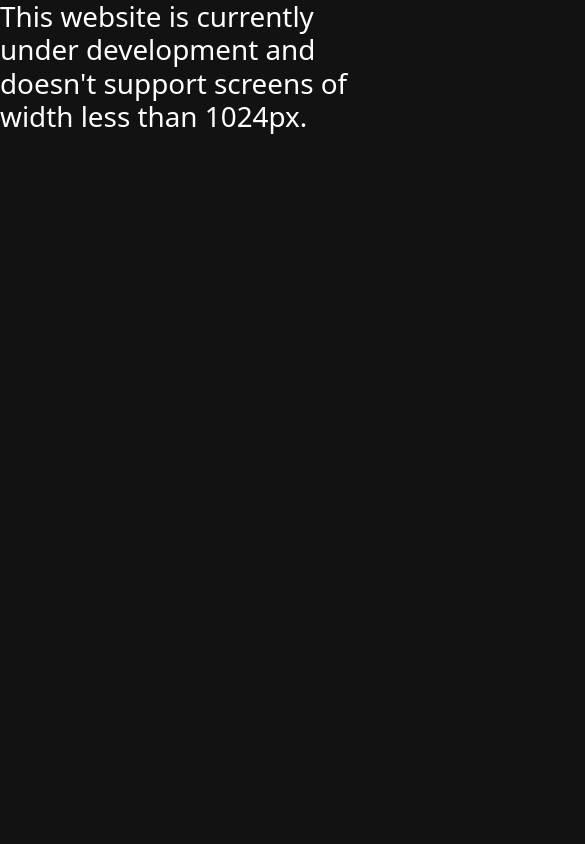
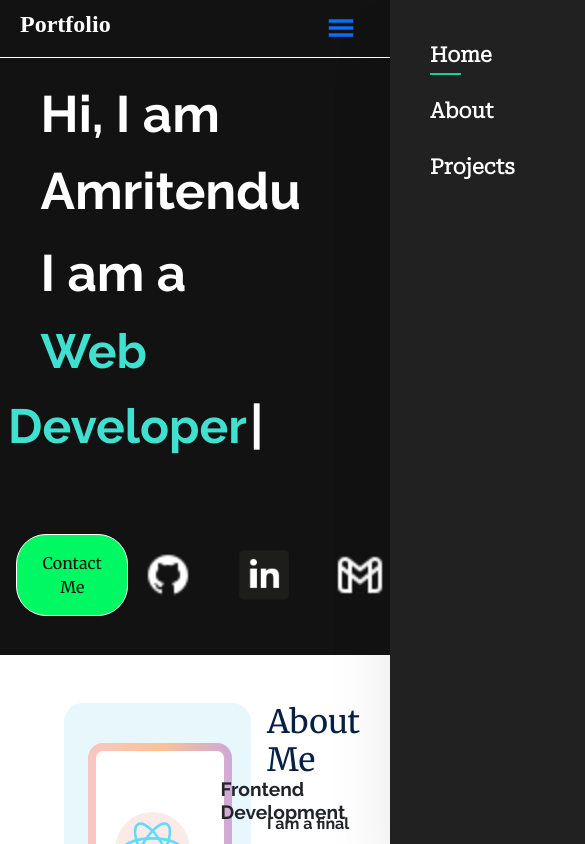
Before and after one commit to ItzAmrit2002/Portfolio, a React (Create React App) app: page / in a window 390 px wide. Shown: the top 844 px of the page, 585 px wide, since content can reach past the window. Built offline with nearby package versions, Linux system fonts and the light colour scheme; a small style sheet from the web is missing; a web font is replaced by a local one.

Commit message:
nav and home resp

```diff
--- a/package.json
+++ b/package.json
@@ -16,6 +16,7 @@
     "imagehover.css": "^2.0.0",
     "react": "^18.1.0",
     "react-dom": "^18.1.0",
+    "react-icons": "^4.12.0",
     "react-intersection-observer": "^9.1.0",
     "react-lottie": "^1.2.3",
     "react-router-dom": "^6.3.0",
--- a/src/App.css
+++ b/src/App.css
@@ -45,4 +45,5 @@
 
 body {
   background: #121212;
+  margin: 0;
 }
--- a/src/App.js
+++ b/src/App.js
@@ -26,8 +26,7 @@ function App() {
   return (
     <Router>
     <div className="app">
-      {window.innerWidth > 1024 || home_content ? (
-      <>
+
        <Navbar/>
         <Home/>
         <About/>
@@ -38,10 +37,9 @@ function App() {
 
 
         </Routes>
-      </>)
-      : (<h1 style={{color: "white"}}>This website is currently under development and doesn't support
-      screens of width less than 1024px.</h1>)
-    }
+
+
+
 
 
 
--- a/src/components/About.jsx
+++ b/src/components/About.jsx
@@ -9,7 +9,7 @@ import web3 from '../assets/web3.json'
 
 const squareVariants = {
     visible: { opacity: 1, y: 0, transition: {delay:1.5, duration: 1 } },
-    hidden: { opacity: 0, y: "-100%"}
+    hidden: { opacity: 0, y: "-45%"}
   };
 const newVariants = {
   visible: {opacity: 1, scale: 1},
--- a/src/components/Home.css
+++ b/src/components/Home.css
@@ -119,13 +119,13 @@
     }
     .media__images{
         object-fit: contain;
-        width: 3.5vw;
+        width: 6rem;
         padding: 1rem;
         cursor: pointer;
     }
     .media__images2{
         object-fit: contain;
-        width: 4.5vw;
+        width: 5rem;
         padding: 1rem;
         cursor: pointer;
     }
@@ -135,3 +135,116 @@
     }
 
   }
+  /* @media (min-width: 768px) and (max-width: 1204px){
+    .home__right{
+        height: 0;
+        display: none;
+        width: 0;
+    }
+    .home__left span {
+        font-size: 1.5rem;
+        margin: 2px;
+        margin-left: 1rem;
+        padding: 0.5px;
+        font-family: Raleway;
+    }
+
+    .Typewriter__wrapper {
+
+        color: turquoise;
+        font-weight: 600;
+        font-size: 1.8rem !important;
+    }
+  } */
+  @media (min-width: 950px) and (max-width: 1103px)
+  {
+    .home__left span{
+        font-size: 40px;
+        margin-left: 1rem;
+        padding: 0.5px;
+        font-family: Raleway;
+    }
+    .Typewriter__wrapper
+    {
+        font-size: 43px !important;
+    }
+    .media__images{
+        width: 4rem;
+    }
+    .media__images2{
+        width: 6rem;
+    }
+    .button{
+        font-size: 1rem;
+    }
+
+  }
+  @media (min-width: 768px) and (max-width: 949px){
+    .home__left span{
+        font-size: 37px;
+        margin-left: 1rem;
+        padding: 0.5px;
+        font-family: Raleway;
+    }
+    .Typewriter__wrapper
+    {
+        font-size: 40px !important;
+    }
+    .home{
+        justify-content: space-between;
+    }
+    .home__left{
+        margin-right: 0;
+    }
+    .home__right{
+        margin-left: 0;
+    }
+    .media__images{
+        width: 3rem;
+    }
+    .media__images2{
+        width: 5rem;
+    }
+    .button{
+        font-size: 1rem;
+    }
+  }
+  @media (max-width: 767px)
+  {
+    .home__left{
+        margin:1rem 0.5rem;
+        width: 100%;
+    }
+    .home__right{
+        height: 0;
+        display: none;
+        width: 0;
+    }
+    .home__left span{
+        font-size: 3.2rem;
+        padding: 0.5px;
+        font-family: Raleway;
+    }
+    .home{
+        display: block;
+        align-items: flex-start;
+        width: 100%;
+    }
+    .Typewriter__wrapper
+    {
+        font-size: 3rem !important;
+    }
+    .elements{
+        margin: 0.5rem;
+    }
+    .media__images{
+        width: 5rem;
+    }
+    .media__images2{
+        width: 7rem;
+    }
+    .button{
+        font-size: 1rem;
+    }
+
+  }
--- a/src/components/Home.jsx
+++ b/src/components/Home.jsx
@@ -30,15 +30,34 @@ const Home = () => {
         {
             setWidth(650)
         }
-
-        window.addEventListener("resize", () => {
-        if(window.innerWidth < 1400)
+        else if(window.innerWidth < 1401 && window.innerWidth > 1103)
         {
             setWidth(420)
         }
+        else if(window.innerWidth < 1104 && window.innerWidth > 949)
+        {
+            setWidth(350)
+        }
+        else{
+            setWidth(300)
+        }
+
+        window.addEventListener("resize", () => {
+
         if(window.innerWidth > 1400)
         {
             setWidth(650)
+        }
+        else if(window.innerWidth < 1401 && window.innerWidth > 1103)
+        {
+            setWidth(420)
+        }
+        else if(window.innerWidth < 1104 && window.innerWidth > 949)
+        {
+            setWidth(350)
+        }
+        else{
+            setWidth(300)
         }
           });
       }, []);
@@ -58,7 +77,7 @@ const Home = () => {
             </span>
             <Typewriter
                 options={{
-                    strings: ['Student', 'Web Developer', 'Blockchain Enthusiast'],
+                    strings: ['Student', 'Web Developer', 'ML Enthusiast'],
                     autoStart: true,
                     loop: true,
                     pauseFor: 2000,
--- a/src/components/Navbar.css
+++ b/src/components/Navbar.css
@@ -1,21 +1,33 @@
+/* nav{
+    width: 100%;
+    margin: 0;
+} */
 .navbar {
+    border-bottom: 1px solid #ffffff;
     display: flex;
-    align-items: center;
-    padding: 0;
-    margin: 0;
-    justify-content: space-between;
-    margin: 1.5rem 0;
-    padding-left: 1rem;
-    padding-bottom: 1rem;
-    border-bottom: 1px solid #ffffff;
-    max-height: 10vh;
+  align-items: center;
+  justify-content: space-between;
+  margin: 0;
+  padding: 10px;
+  width: 100%;
+  max-height: 13vh ;
 }
 
-.navbar__container ul{
+.navbar__container{
     display: flex;
     list-style: none;
+
+    align-items: center;
+    justify-content: space-between;
+    margin: 0;
+    padding: 1rem;
+
+    color: #ffffff;
+
 }
-
+.hamburger-menu{
+    display: none;
+}
 .navbar__resume{
     margin: 0 10px;
     display: flex;
@@ -61,11 +73,12 @@
 
 
 
-.navbar__container ul li {
+.navbar__container li {
     padding: 0px 15px;
     margin: 0px 10px;
     cursor: pointer;
     font-size: 1rem;
+    position: relative;
     font-weight: 650;
     transition: font-size 1.5s;
     display: flex;
@@ -75,7 +88,7 @@
     font-family: Roboto Serif;
     color: #ffffff;
 }
-.navbar__container ul li a {
+.navbar__container li a {
     text-decoration: none;
     color: #ffffff;
 }
@@ -86,22 +99,104 @@
 }
 
 
-.navbar__container ul li:hover{
+.navbar__container li:hover{
     font-size: 1.1rem;
 
 
 }
 
-.navbar__container ul li > .bar
+.navbar__container li > .bar
 {
     transition: width 2s, height 2s, background-color 1s, margin-top 1.5s;
 }
 
 
-.navbar__container ul li:hover > .bar {
+.navbar__container li:hover > .bar {
     width: 4px;
     height: 4px;
     background-color: turquoise;
     margin-top: 3px;
     border-radius: 50%;
 }
+
+@media (max-width: 769px){
+
+    .hamburger-menu{
+        display: block;
+        margin-right: 25px;
+    }
+    .contact_span{
+        height: 0;
+        display: none;
+    }
+
+
+      .navbar__container {
+        display: flex;
+    flex-direction: column;
+    align-items: flex-start;
+    justify-content: flex-start;
+    position: fixed;
+    z-index: 10;
+    top: 0vh;
+    right: -300px;
+    width: 300px;
+    height: 100vh;
+    /* background: #060621cd; */
+    background-color: rgba(33, 33, 33, 1);
+    box-shadow: 0 40px 60px rgba(0, 0, 0, 0.1);
+    padding: 40px 0 0 10px;
+    transition: 0.3s ease-in-out;
+      }
+
+      .navbar__container.active{
+        right: 0px;
+      }
+      .navbar__container li {
+        list-style: none;
+        padding: 0 20px;
+        position: relative;
+        margin-bottom: 25px;
+      }
+      .navbar__container li a {
+        text-decoration: none;
+        font-size: 1.3rem;
+        font-weight: 600;
+        color: #fff;
+        transition: 0.3s ease-in-out;
+    }
+
+    .navbar__container ul li ScrollLink{
+        text-decoration: none;
+        font-size: 1.3rem;
+        font-weight: 600;
+        color: #fff;
+        transition: 0.3s ease-in-out;
+    }
+
+
+    .navbar__container li:hover, .navbar__container li:active{
+        color: #17cf97;
+    }
+    .navbar__container li a:hover::after,
+    .navbar__container li a.active::after {
+        content: "";
+        width: 30%;
+        height: 2px;
+        background: #17cf97;
+        position: absolute;
+        bottom: -4px;
+        left: 20px;
+}
+    #cross{
+        align-items: flex-end;
+        right: -200px;
+        color: #17cf97;
+
+}
+
+    .navbar__container li > .bar
+    {
+        display: none;
+    }
+}
--- a/src/components/Navbar.jsx
+++ b/src/components/Navbar.jsx
@@ -3,6 +3,9 @@ import './Navbar.css'
 import { useAnimation, motion } from "framer-motion";
 import { useInView } from "react-intersection-observer";
 import {Link} from 'react-scroll'
+import { useState } from 'react';
+import { GiHamburgerMenu } from "react-icons/gi";
+import { FaRegWindowClose } from "react-icons/fa";
 
 const squareVariants = {
     visible: { opacity: 1, y: 0, transition: {delay:0.2, duration: 1 } },
@@ -12,6 +15,7 @@ const Navbar = () => {
 
     const controls = useAnimation();
     const [ref, inView] = useInView();
+    const [showMediaIcons, setShowMediaIcons] = useState(false);
     useEffect(() => {
       if (inView) {
         controls.start("visible");
@@ -22,8 +26,10 @@ const Navbar = () => {
       }
     }, [controls, inView]);
   return (
-      <nav>
-    <motion.div className='navbar'
+
+        <div className="navbar">
+
+      <motion.div
     ref={ref}
     animate={controls}
     initial="hidden"
@@ -32,9 +38,13 @@ const Navbar = () => {
         <span className='navbar__resume'>
             <h4 className='portfolio'>Portfolio</h4>
         </span>
+        </motion.div>
 
-        <div className='navbar__container'>
-            <ul>
+        <div>
+            <ul className={showMediaIcons? "navbar__container active" : "navbar__container"}>
+                {showMediaIcons && <li id='cross'>
+                    <FaRegWindowClose size={28} onClick={() => setShowMediaIcons(!showMediaIcons)}/>
+                </li>}
                 <li>
                     <Link to="home" spy={true} smooth={true} offset={-100} duration={750}>Home</Link>
                     <div className='bar'></div>
@@ -47,16 +57,26 @@ const Navbar = () => {
                     <Link to="projects" spy={true} smooth={true} offset={-10} duration={750}>Projects</Link>
                     <div className='bar'></div>
                 </li>
+                {showMediaIcons && <li>
+                    <Link to="contact" spy={true} smooth={true} offset={-10} duration={750}>Contact</Link>
+                    <div className='bar'></div>
+                </li>}
 
             </ul>
+
         </div>
+        <div className="hamburger-menu">
+            <a href="#" onClick={() => setShowMediaIcons(!showMediaIcons)}>
+              <GiHamburgerMenu size={28}/>
+            </a>
+          </div>
 
-        <span>
+        <span className='contact_span'>
         <Link to="contact" spy={true} smooth={true} offset={50} duration={750}><h4 className='c_button'>Contact</h4></Link>
 
         </span>
-    </motion.div>
-    </nav>
+        </div>
+
   )
 }
 
--- a/src/components/Project.css
+++ b/src/components/Project.css
@@ -10,7 +10,7 @@
     display: flex;
     justify-content: space-between;
     align-items: center;
-    max-width: 1500px;
+    width: 100vw;
     margin-bottom: 2rem;
 }
 .left__{
@@ -109,12 +109,16 @@
     }
 
     .right__{
-        display: flex;
-        flex: 0.6;
-        flex-direction: column;
-        justify-content: center;
-        align-items: center;
         margin-right: 4vw;
-
     }
 }
+
+@media (max-width: 1400px)
+{
+    .hover__image{
+
+        width: 35vh;
+
+        height: 25vh;
+    }
+}
```
Also changed, not shown: 1 other file (tests, documents, lock files or other folders).
